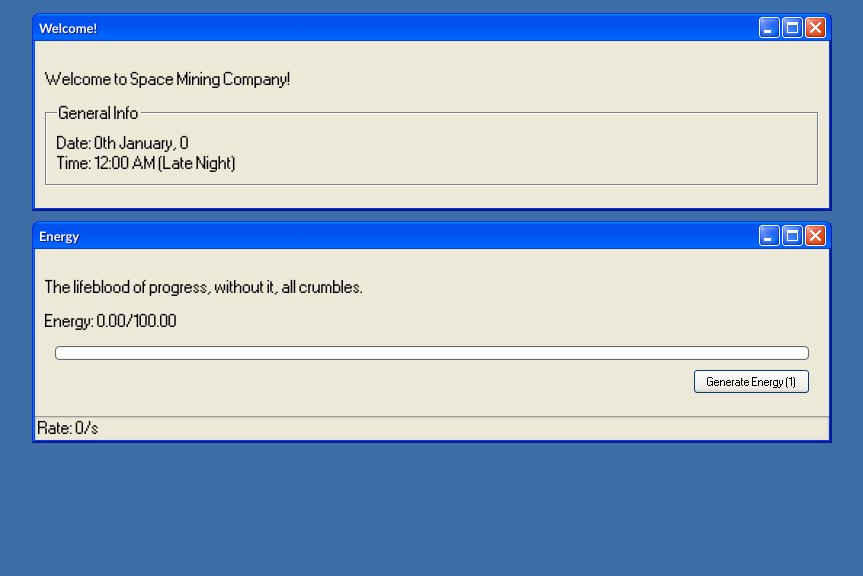
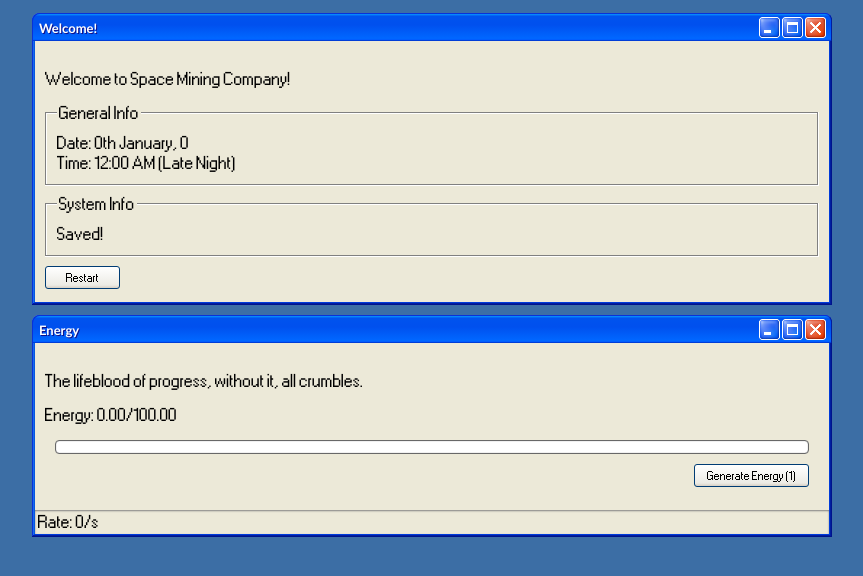
Before and after one commit to PashanIrani/space-mining-company, a website built with webpack: page public/index.html in a window 1280 px wide. Shown: the whole page, without its empty margins (208-1071 px from the left). Built offline with nearby package versions, Linux system fonts and the light colour scheme.

Commit message:
updated save code

```diff
--- a/public/index.html
+++ b/public/index.html
@@ -44,7 +44,11 @@
           <p>Date: <span id="time-formattedDate"></span></p>
           <p>Time: <span id="time-formattedTime"></span> (<span id="time-timeOfDayLabel"></span>)</p>
         </fieldset>
-
+        <fieldset class="no-background basic-border">
+          <legend class="match-text">System Info</legend>
+          <p><span id="time-since-last-save"></span></p>
+        </fieldset>
+        <button onclick="clearLocalStorageAndReload()">Restart</button>
 
       </div>
     </div>
@@ -135,6 +139,14 @@
   </div>
 
   <script src="/scripts/index.js"></script>
+  <script>
+    function clearLocalStorageAndReload() {
+      if (confirm("Are you sure you want to do this?")) {
+        localStorage.clear();
+        location.reload();
+      }
+    }
+  </script>
 </body>
 
 </html>
--- a/src/index.ts
+++ b/src/index.ts
@@ -1,10 +1,10 @@
 import { Resource, GroupResource, AllResourceDefination } from "./resource"
 import { Time } from './time'
-import { doGlitchEffect } from "./ui"
+import { UI_displayText, doGlitchEffect } from "./ui"
 import './styles/index.scss';
 import { PacingManger } from "./pacingManager";
 import { Store, StoreDefination, StoreItem } from "./store";
-import { SaveSystem } from "./saveSystem";
+import { SaveSystem, beginSaving } from "./saveSystem";
 
 const DEV = true;
 const SAVE_ENABLED = true;
@@ -127,6 +127,4 @@ for (const key in ALL_RESOURCES) {
   })
 }
 
-setInterval(() => {
-  SaveSystem.saveAll(ALL_RESOURCES, time);
-}, 1000);
+beginSaving(ALL_RESOURCES, time);
--- a/src/saveSystem.ts
+++ b/src/saveSystem.ts
@@ -1,6 +1,7 @@
 import { AllResourceDefination, Resource } from "./resource";
 import { Store } from "./store";
 import { Time } from "./time";
+import { UI_displayText } from "./ui";
 
 const RESOURCES = "resources";
 const STORE_ITEMS = "storeItems";
@@ -18,11 +19,34 @@ interface ResourceData {
   }
 }
 
+const SAVE_FREQUENCY = 1000 * 5;
+
+export function beginSaving(ALL_RESOURCES: AllResourceDefination, time: Time) {
+
+  SaveSystem.saveAll(ALL_RESOURCES, time); // save on init first time
+
+  setInterval(() => {
+    SaveSystem.saveAll(ALL_RESOURCES, time);
+  }, SAVE_FREQUENCY);
+
+  // Show time since last save
+  setInterval(() => {
+    let now = new Date();
+    const startTimestamp = Math.floor(SaveSystem.lastSaveTime.getTime() / 1000);
+    const endTimestamp = Math.floor(now.getTime() / 1000);
+
+    const secondsElapsed = endTimestamp - startTimestamp;
+    UI_displayText("time", "since-last-save", secondsElapsed == 0 ? `Saved!` : `${secondsElapsed}s since last save...`)
+  }, 1000);
+}
 export class SaveSystem {
+  static lastSaveTime: Date;
+
   static saveAll(ALL_RESOURCES: AllResourceDefination, time: Time) {
     this.saveResources(ALL_RESOURCES);
     this.saveTime(time);
     this.saveStoreItems();
+    this.lastSaveTime = new Date();
   }
 
   static saveTime(time: Time) {
```
Also changed, not shown: src/styles/index.scss (+1 -3 lines).
